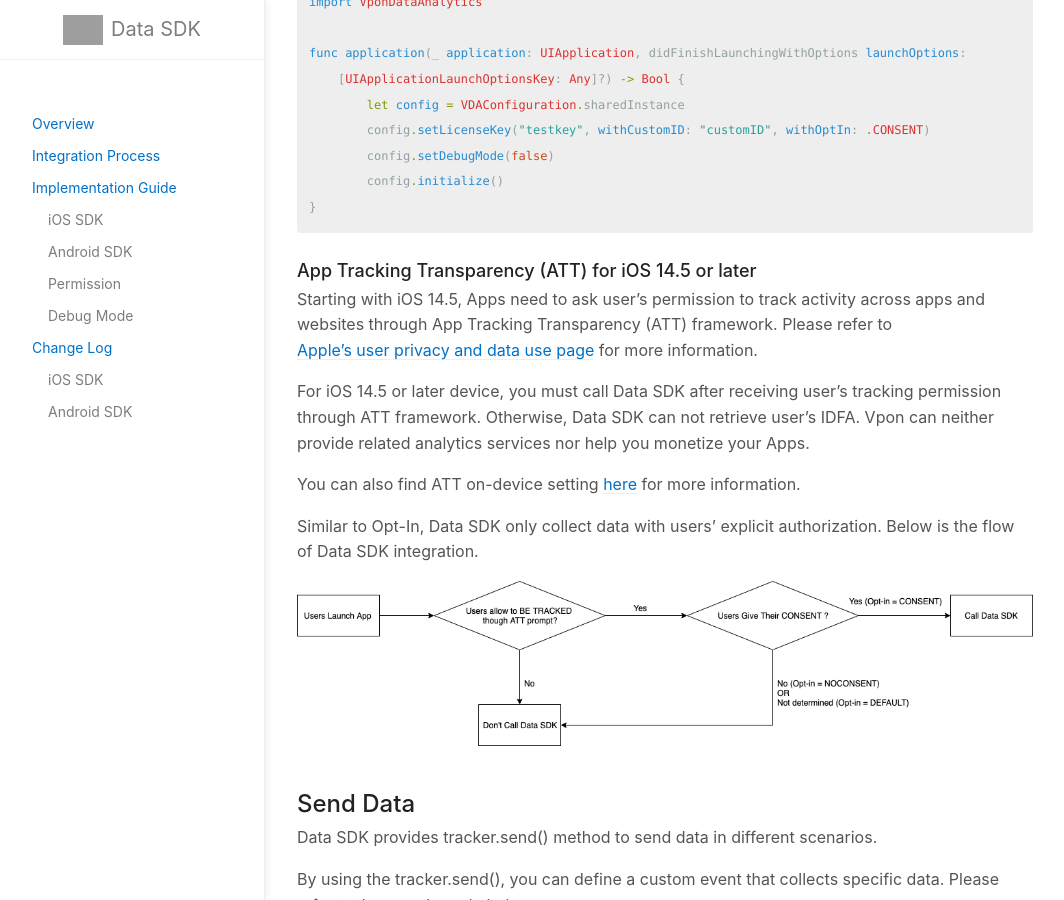
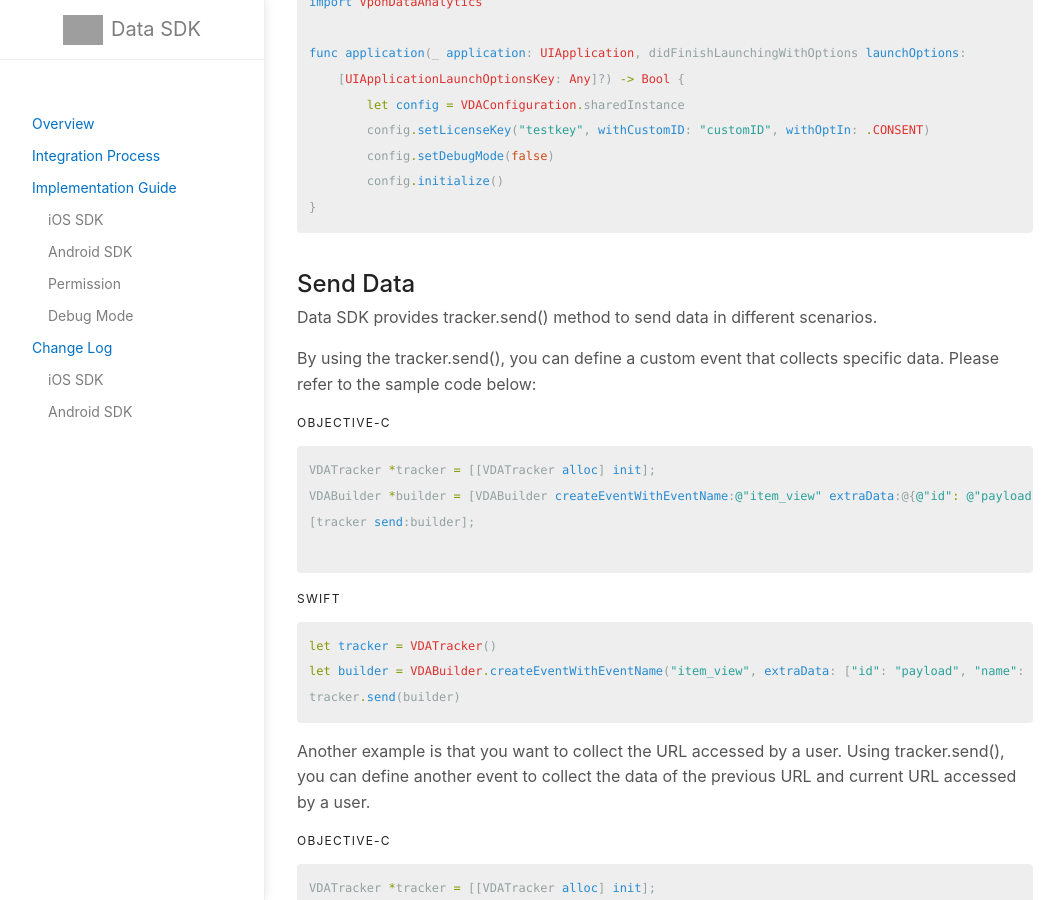
Before and after one commit to vpon-data/data-sdk, a Jekyll site: the page built from docs/iOS.md, in a window 1280 px wide and 900 px high, scrolled down 2649 px. Shown: the whole window, without its empty margins (107-1171 px from the left). Built offline with Jekyll 4.4.1, drawn with Linux system fonts in a browser that asks for light colours; grey boxes are pictures that could not be loaded.

Commit message:
Remove ATT description

````diff
--- a/docs/iOS.md
+++ b/docs/iOS.md
@@ -121,19 +121,6 @@ func application(_ application: UIApplication, didFinishLaunchingWithOptions lau
 }
 ```
 
-### App Tracking Transparency (ATT) for iOS 14.5 or later
-Starting with iOS 14.5, Apps need to ask user’s permission to track activity across apps and websites through App Tracking Transparency (ATT) framework. Please refer to [Apple’s user privacy and data use page](https://developer.apple.com/app-store/user-privacy-and-data-use/) for more information.
-
-For iOS 14.5 or later device, you must call Data SDK after receiving user's tracking permission through ATT framework. Otherwise, Data SDK can not retrieve user’s IDFA. Vpon can neither provide related analytics services nor help you monetize your Apps.
-
-You can also find ATT on-device setting [here](https://datasdk.vpon.com/opt-out-ios) for more information.
-
-Similar to Opt-In, Data SDK only collect data with users' explicit authorization. Below is the flow of Data SDK integration.
-
-<img src="/docs/images/CONSENT_flow.png" alt="drawing" />
-
-
-
 ## Send Data
 Data SDK provides tracker.send() method to send data in different scenarios.
 
````
